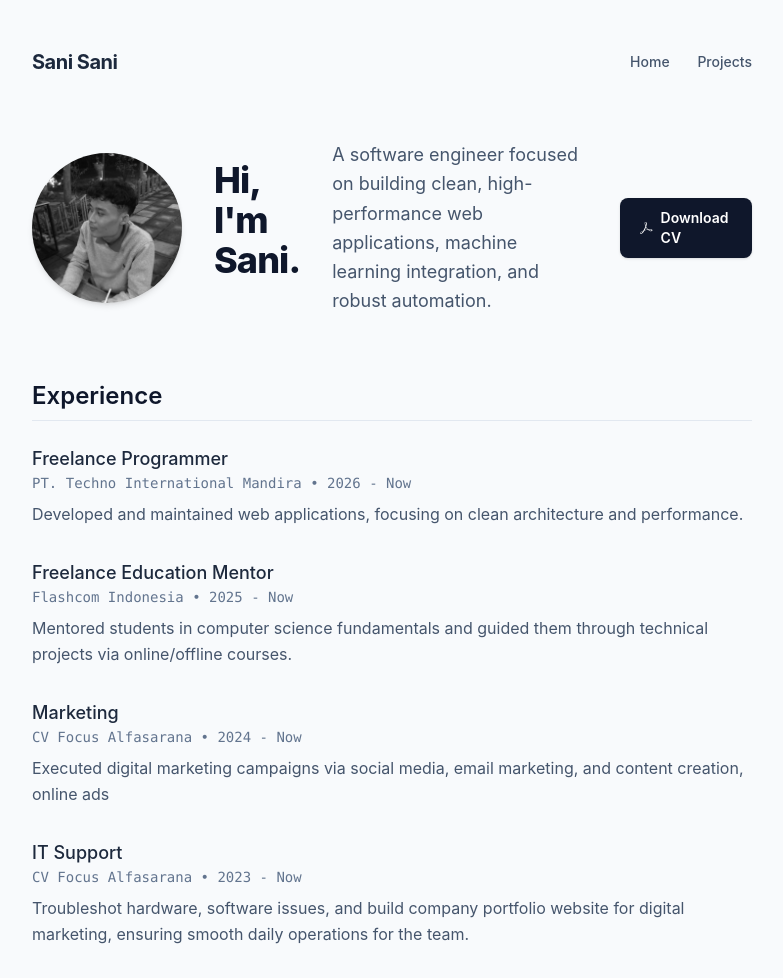
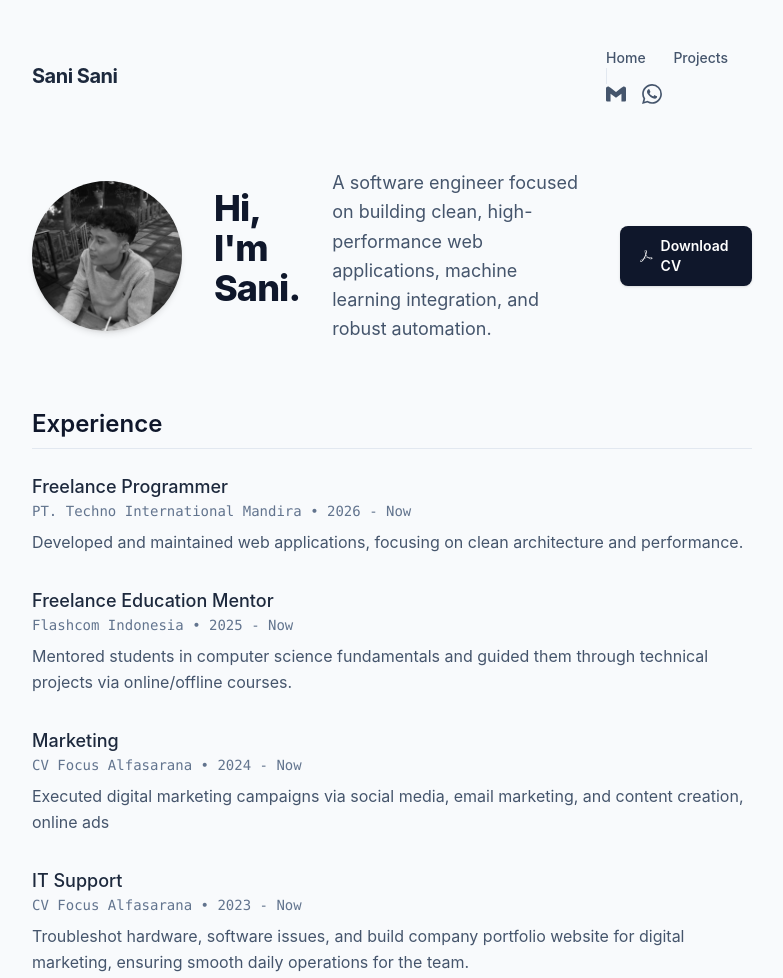
Before and after one commit to MuhammadKurniaSani-me/portfolio, an Astro site: page / in a window 1280 px wide. Shown: the top 978 px of the page, without its empty margins (248-1031 px from the left). Built offline with nearby package versions, Linux system fonts and the light colour scheme; Astro itself is replaced by a stand-in of ours.

Commit message:
add: contact me information

```diff
--- a/src/data/profile.json
+++ b/src/data/profile.json
@@ -9,6 +9,11 @@
         "avatar": "../assets/photo-profile.webp",
         "cvUrl": "/portfolio/CV_Muhammad_Kurnia_Sani.pdf",
         "bio": "A software engineer focused on building clean, high-performance web applications, machine learning integration, and robust automation."
+    },
+    "contact": {
+        "email": "sani230402@gmail.com",
+        "whatsapp": "6289616384973",
+        "message": "Halo Sani, saya tertarik dengan portfolio Anda!"
     },
     "socials": [
         {
--- a/src/layouts/BaseLayout.astro
+++ b/src/layouts/BaseLayout.astro
@@ -1,8 +1,11 @@
 ---
+// The server-side code fence. We can define props here later if needed.
 import "../styles/global.css";
 import { Icon } from "astro-icon/components";
 import profileData from "../data/profile.json";
-// The server-side code fence. We can define props here later if needed.
+
+// Create the WhatsApp URL with a pre-filled message
+const waUrl = `https://wa.me/${profileData.contact.whatsapp}?text=${encodeURIComponent(profileData.contact.message)}`;
 
 interface Props {
     title?: string;
@@ -53,6 +56,25 @@ const {
                     href="/portfolio/projects"
                     class="hover:text-slate-900 transition-colors">Projects</a
                 >
+                <div class="h-4 w-px bg-slate-200 hidden sm:block"></div>
+
+                <div class="flex items-center gap-4">
+                    <a
+                        href={`mailto:${profileData.contact.email}`}
+                        title="Email Me"
+                        class="hover:text-blue-600 transition-colors"
+                    >
+                        <Icon name="simple-icons:gmail" class="w-5 h-5" />
+                    </a>
+                    <a
+                        href={waUrl}
+                        target="_blank"
+                        title="WhatsApp Me"
+                        class="hover:text-green-600 transition-colors"
+                    >
+                        <Icon name="simple-icons:whatsapp" class="w-5 h-5" />
+                    </a>
+                </div>
             </nav>
         </header>
 
@@ -92,7 +114,9 @@ const {
                 }
             </ul>
 
-            <div class="text-xs tracking-wide text-slate-500 uppercase font-medium">
+            <div
+                class="text-xs tracking-wide text-slate-500 uppercase font-medium"
+            >
                 &copy; {new Date().getFullYear()} Muhammad {
                     profileData.hero.name
                 } Sani. Built with Astro.
```
